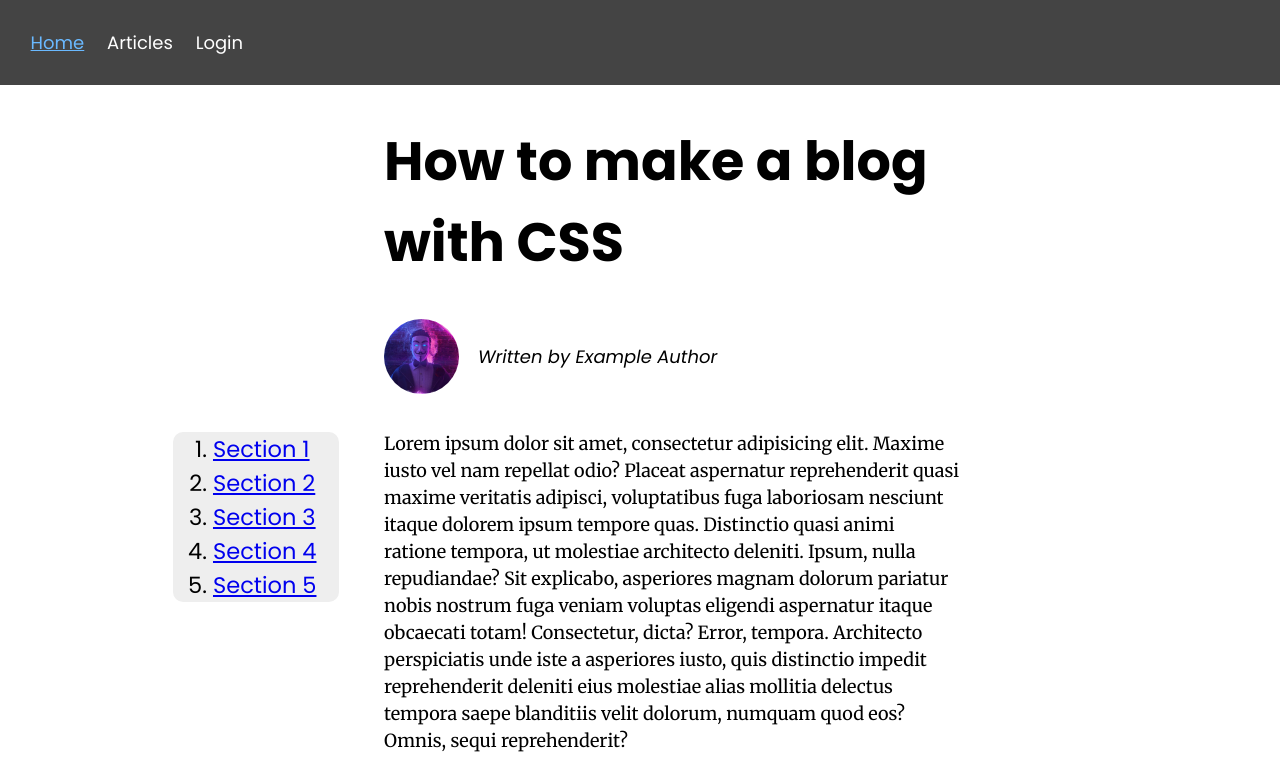
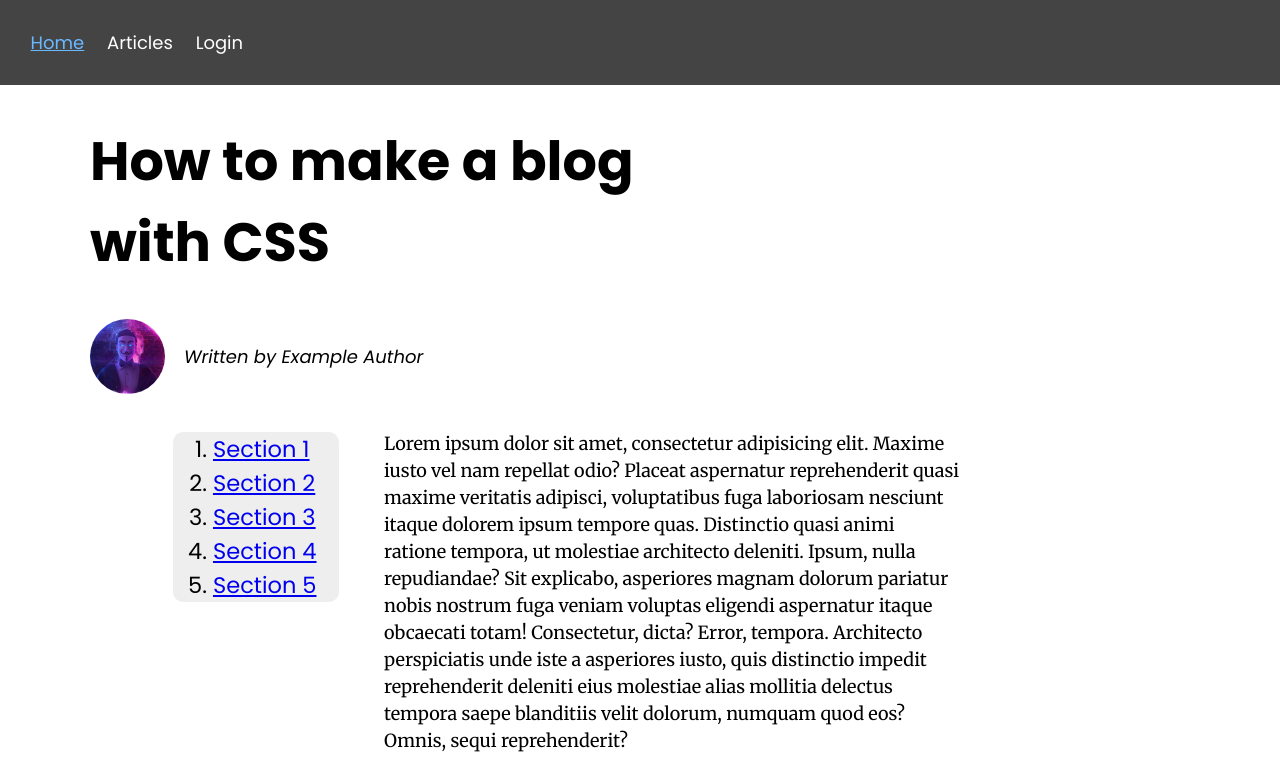
Before and after one commit to tristan-zander/example-blog, a plain HTML site: page index.html in a window 1280 px wide. Shown: the top 760 px of the page. Drawn offline with Linux system fonts and the light colour scheme.

```diff
--- a/main.css
+++ b/main.css
@@ -32,7 +32,7 @@
 
 header {
   width: 45vw;
-  margin: 1.5em 0 1.5em 30vw;
+  margin: 1.5em 0 1.5em 5em;
 }
 
 header h1 {
```
